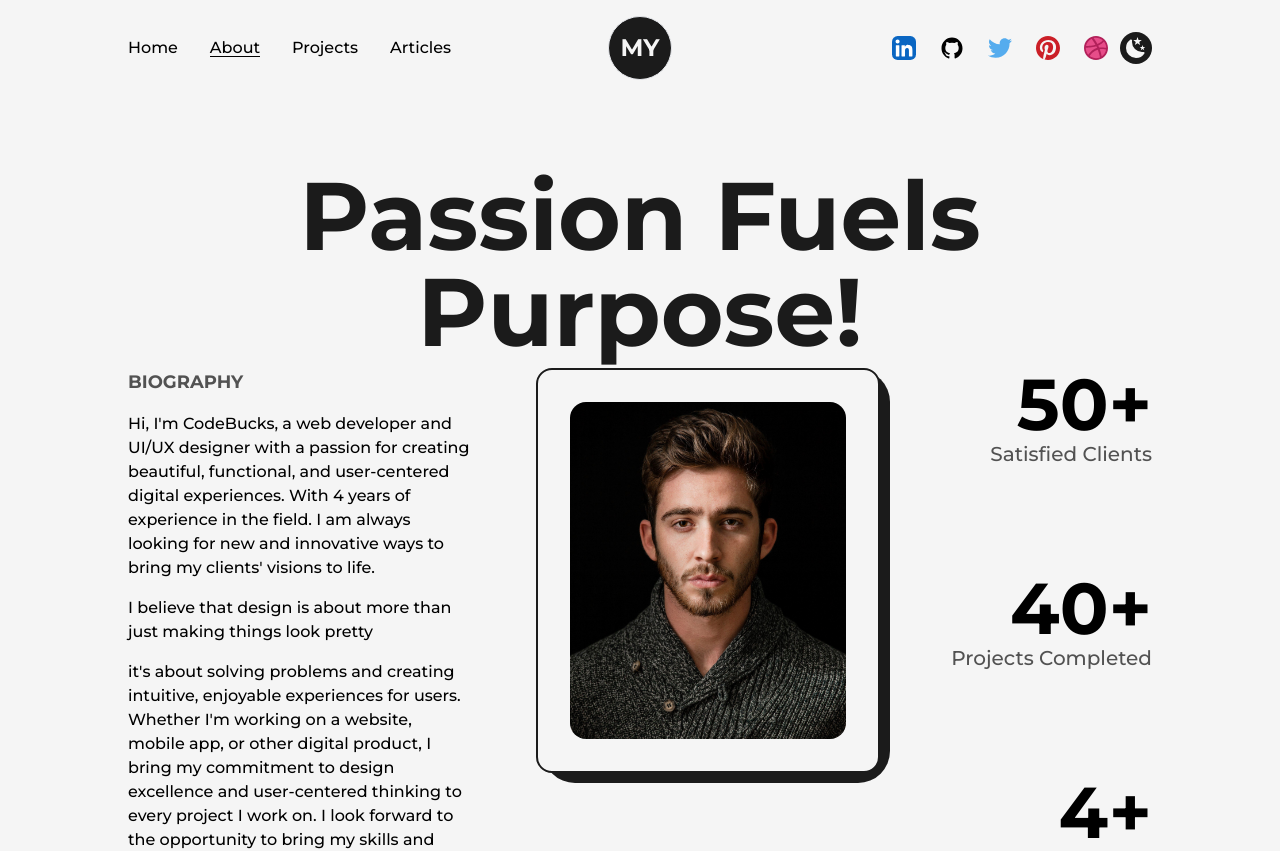
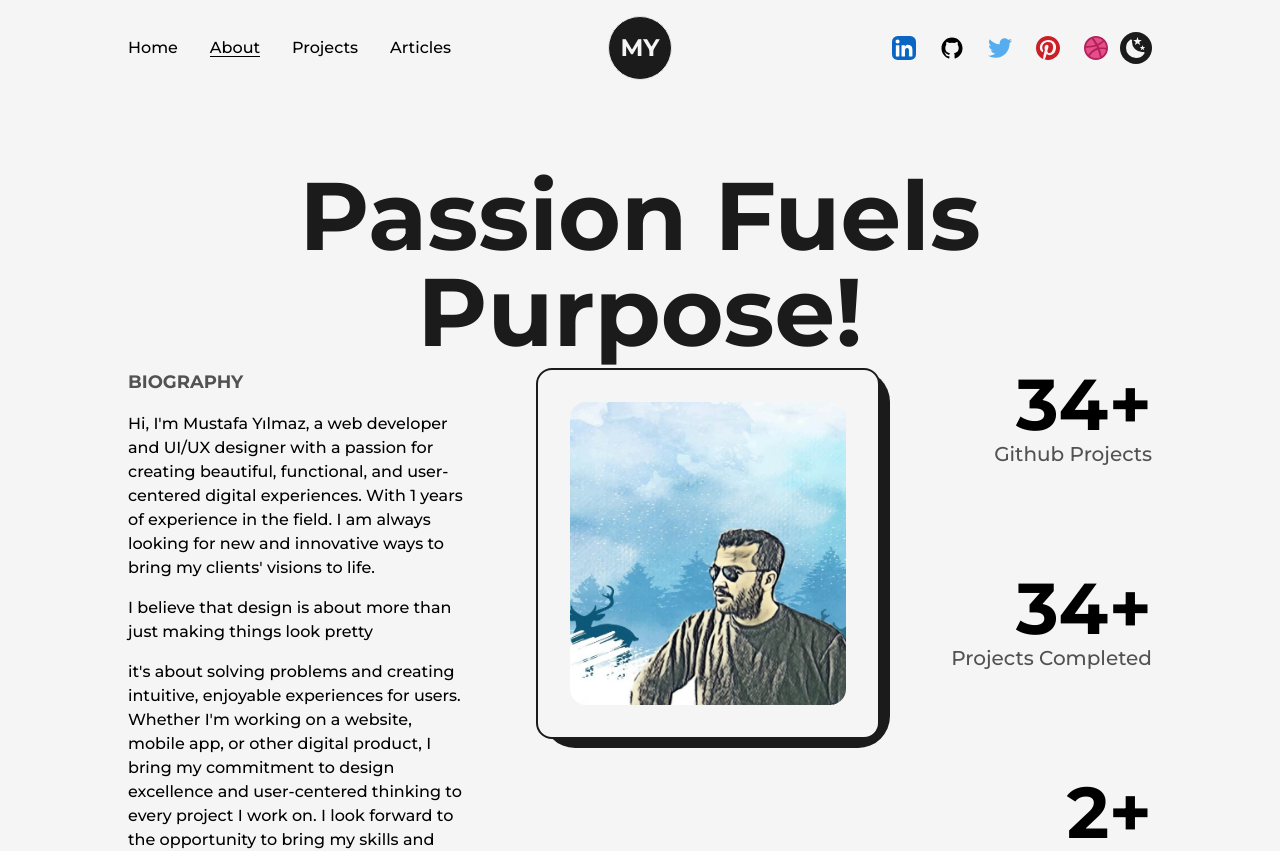
Before and after one commit to MustafaYilmaz1625/my-portfolio-nextjs-tailwindcss, a Next.js app: page /about in a window 1280 px wide. Shown: the top 851 px of the page. Built offline with nearby package versions, Linux system fonts and the light colour scheme.

Commit message:
about and index.js update on pages

```diff
--- a/src/pages/about.js
+++ b/src/pages/about.js
@@ -3,7 +3,7 @@ import Layout from "@/components/Layout";
 import Head from "next/head";
 import React, { useEffect, useRef } from "react";
 import Image from "next/image";
-import profilePic from "../../public/images/profile/developer-pic-2.jpg";
+import profilePic from "../../public/images/profile/photos5.jpg";
 import { useInView, useMotionValue, useSpring } from "framer-motion";
 import Skills from "@/components/Skills";
 import Experience from "@/components/Experience";
@@ -38,7 +38,7 @@ const about = () => {
   return (
     <>
       <Head>
-        <title>CodeBucks | About Page</title>
+        <title>About Page</title>
         <meta name="description" content="any description" />
       </Head>
       <TransitionEffect />
@@ -54,9 +54,9 @@ const about = () => {
                 Biography
               </h2>
               <p className=" font-medium ">
-                Hi, I'm CodeBucks, a web developer and UI/UX designer with a
+                Hi, I'm Mustafa Yılmaz, a web developer and UI/UX designer with a
                 passion for creating beautiful, functional, and user-centered
-                digital experiences. With 4 years of experience in the field. I
+                digital experiences. With 1 years of experience in the field. I
                 am always looking for new and innovative ways to bring my
                 clients' visions to life.
               </p>
@@ -94,35 +94,35 @@ const about = () => {
             >
               <div className="flex flex-col items-end justify-center xl:items-center">
                 <span className="inline-block text-7xl font-bold md:text-6xl sm:text-5xl xs:text-4xl">
-                  <AnimatedNumbers value={50} />+
+                  <AnimatedNumbers value={34} />+
                 </span>
                 <h2
                   className="text-xl font-medium capitalize text-dark/75 dark:text-light/75
                 xl:text-center md:text-lg sm:text-base xs:text-sm"
                 >
-                  satisfied clients
+                  Github Projects
                 </h2>
               </div>
               <div className="flex flex-col items-end justify-center xl:items-center">
                 <span className="inline-block text-7xl font-bold md:text-6xl sm:text-5xl xs:text-4xl">
-                  <AnimatedNumbers value={40} />+
+                  <AnimatedNumbers value={34} />+
                 </span>
                 <h2
                   className="text-xl font-medium capitalize text-dark/75
                  dark:text-light/75 xl:text-center md:text-lg sm:text-base xs:text-sm"
                 >
-                  projects completed
+                  Projects Completed
                 </h2>
               </div>
               <div className="flex flex-col items-end justify-center xl:items-center">
                 <span className="inline-block text-7xl font-bold md:text-6xl sm:text-5xl xs:text-4xl">
-                  <AnimatedNumbers value={4} />+
+                  <AnimatedNumbers value={2} />+
                 </span>
                 <h2
                   className="text-xl font-medium capitalize text-dark/75
                  dark:text-light/75 xl:text-center md:text-lg sm:text-base xs:text-sm"
                 >
-                  years of experience
+                  Years Of Experience
                 </h2>
               </div>
             </div>
--- a/src/pages/index.js
+++ b/src/pages/index.js
@@ -35,14 +35,14 @@ export default function Home() {
                 className="!text-6xl !text-left xl:!text-5xl lg:!text-center lg:!text-6xl  md:!text-5xl sm:!text-3xl"
               />
               <p className="my-4 text-base font-medium md:text-sm sm:text-xs">
-                As a skilled full-stack developer, I am dedicated to turning
+                As a skilled frontend developer, I am dedicated to turning
                 ideas into innovative web applications. Explore my latest
-                projects and articles, showcasing my expertise in React.js and
+                projects and articles, showcasing my expertise in React.js, Next.js and
                 web development.
               </p>
               <div className="flex items-center self-start mt-2 lg:self-center">
                 <Link
-                  href="/dummy.pdf"
+                  href="/mustafaYilmazResume.pdf"
                   target={"_blank"}
                   className="flex items-center bg-dark text-light p-2.5 px-6 rounded-lg text-lg font-semibold  hover:bg-light hover:text-dark
               border-2 border-solid border-transparent hover:border-dark
```
